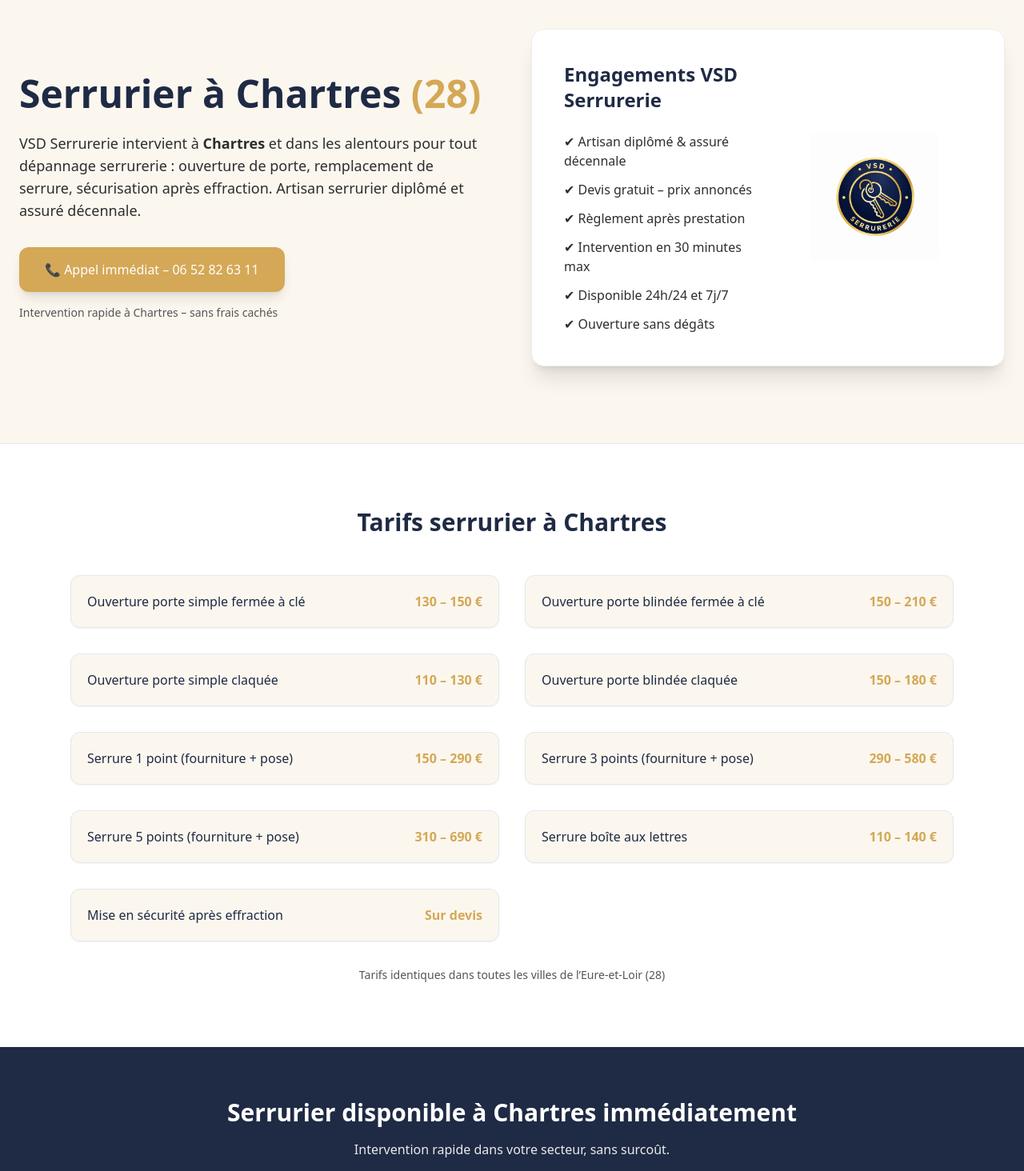
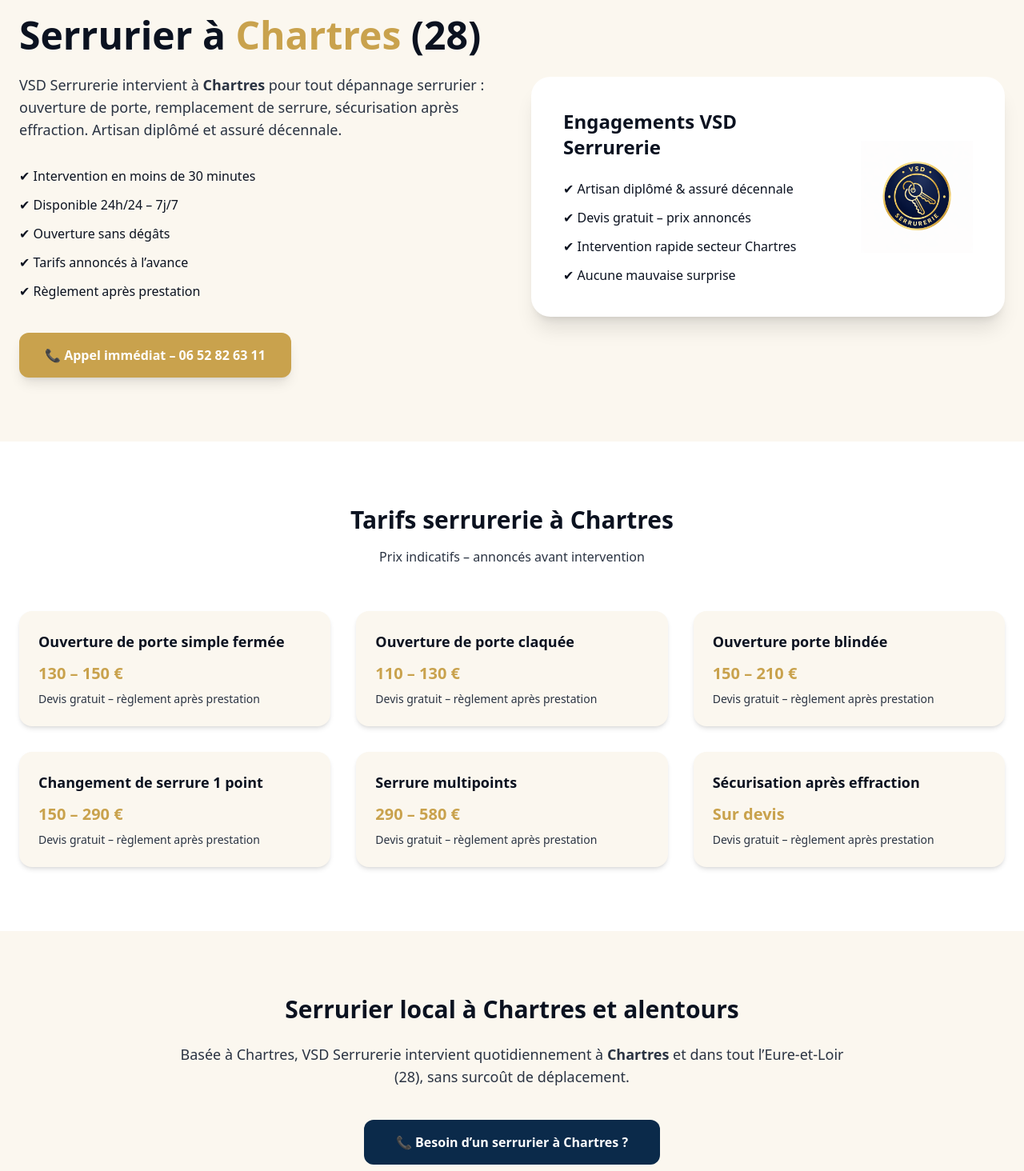
Before and after one commit to vsd-errurerie/vsd-serrurerie, a Next.js app: page /ville/chartres in a window 1280 px wide. Shown: the part 60-1524 px from the top of the page at 80% size. Built offline with nearby package versions, Linux system fonts and the light colour scheme.

Commit message:
Update page.jsx

```diff
--- a/app/ville/[ville]/page.jsx
+++ b/app/ville/[ville]/page.jsx
@@ -1,124 +1,152 @@
-export async function generateMetadata({ params }) {
-  const ville = params.ville
-    .replace("-", " ")
-    .replace(/\b\w/g, (l) => l.toUpperCase());
+"use client";
 
-  return {
-    title: `Serrurier à ${ville} (28) – Dépannage 24h/24 | VSD Serrurerie`,
-    description: `VSD Serrurerie intervient à ${ville} (28) pour tout dépannage serrurier : ouverture de porte, remplacement de serrure, sécurisation après effraction. Artisan diplômé, assuré décennale.`,
+import Image from "next/image";
+import Link from "next/link";
+
+const villesMap = {
+  chartres: "Chartres",
+  dreux: "Dreux",
+  chateaudun: "Châteaudun",
+  nogent_le_rotrou: "Nogent-le-Rotrou",
+  luce: "Lucé",
+  mainvilliers: "Mainvilliers",
+  vernouillet: "Vernouillet",
+  leves: "Lèves",
+  luisant: "Luisant",
+  maintenon: "Maintenon",
 };
-}
 
-export default function PageVille({ params }) {
-  const ville = params.ville
-    .replace("-", " ")
-    .replace(/\b\w/g, (l) => l.toUpperCase());
+export default function VillePage({ params }) {
+  const slug = params.ville;
+  const ville = villesMap[slug] || slug.replace("-", " ");
 
   return (
-    <main className="bg-[#fbf7ef]">
-
+    <main className="bg-[#fbf7ef] text-[#0b1220]">
       {/* HERO */}
-      <section className="max-w-7xl mx-auto px-6 py-24 grid md:grid-cols-2 gap-12 items-center">
+      <section className="max-w-7xl mx-auto px-6 py-20 grid md:grid-cols-2 gap-12 items-center">
         <div>
-          <h1 className="text-4xl md:text-5xl font-bold text-[#1f2a44] mb-6">
-            Serrurier à {ville} <span className="text-[#d4a856]">(28)</span>
+          <h1 className="text-4xl md:text-5xl font-extrabold leading-tight">
+            Serrurier à <span className="text-[#c9a24d]">{ville}</span> (28)
           </h1>
 
-          <p className="text-lg text-[#2e2e2e] max-w-xl mb-8">
-            VSD Serrurerie intervient à <strong>{ville}</strong> et dans les
-            alentours pour tout dépannage serrurerie : ouverture de porte,
-            remplacement de serrure, sécurisation après effraction.
-            Artisan serrurier diplômé et assuré décennale.
+          <p className="mt-6 text-lg text-[#2a3342]">
+            VSD Serrurerie intervient à <strong>{ville}</strong> pour tout
+            dépannage serrurier : ouverture de porte, remplacement de serrure,
+            sécurisation après effraction. Artisan diplômé et assuré
+            décennale.
           </p>
+
+          <ul className="mt-8 space-y-3 text-base">
+            <li>✔ Intervention en moins de 30 minutes</li>
+            <li>✔ Disponible 24h/24 – 7j/7</li>
+            <li>✔ Ouverture sans dégâts</li>
+            <li>✔ Tarifs annoncés à l’avance</li>
+            <li>✔ Règlement après prestation</li>
+          </ul>
 
           <a
             href="tel:0652826311"
-            className="inline-flex items-center gap-2 bg-[#d4a856] text-white px-8 py-4 rounded-xl shadow-lg hover:opacity-90 transition"
+            className="inline-flex items-center gap-3 mt-10 bg-[#c9a24d] hover:bg-[#b8943f] text-white font-semibold px-8 py-4 rounded-xl shadow-lg transition"
           >
             📞 Appel immédiat – 06 52 82 63 11
           </a>
-
-          <p className="mt-4 text-sm text-[#555]">
-            Intervention rapide à {ville} – sans frais cachés
-          </p>
         </div>
 
-        {/* ENGAGEMENTS + LOGO */}
-        <div className="bg-white rounded-2xl shadow-xl p-10 border border-[#eee] grid grid-cols-1 md:grid-cols-2 gap-6 items-center">
-          <div>
-            <h2 className="text-2xl font-bold text-[#1f2a44] mb-6">
+        {/* ENGAGEMENTS */}
+        <div className="bg-white rounded-3xl shadow-xl p-10 flex flex-col md:flex-row items-center gap-8">
+          <div className="flex-1">
+            <h2 className="text-2xl font-bold mb-6">
               Engagements VSD Serrurerie
             </h2>
-            <ul className="space-y-3 text-[#2e2e2e]">
+            <ul className="space-y-3 text-base">
               <li>✔ Artisan diplômé & assuré décennale</li>
               <li>✔ Devis gratuit – prix annoncés</li>
-              <li>✔ Règlement après prestation</li>
-              <li>✔ Intervention en 30 minutes max</li>
-              <li>✔ Disponible 24h/24 et 7j/7</li>
-              <li>✔ Ouverture sans dégâts</li>
+              <li>✔ Intervention rapide secteur {ville}</li>
+              <li>✔ Aucune mauvaise surprise</li>
             </ul>
           </div>
 
-          <div className="flex justify-center">
-            <img
+          <Image
             src="/logo.png"
             alt="VSD Serrurerie"
-              className="w-40 h-auto"
+            width={140}
+            height={140}
+            className="shrink-0"
+          />
+        </div>
+      </section>
+
+      {/* TARIFS */}
+      <section className="bg-white py-20">
+        <div className="max-w-7xl mx-auto px-6">
+          <h2 className="text-3xl font-extrabold text-center">
+            Tarifs serrurerie à {ville}
+          </h2>
+          <p className="text-center mt-4 text-[#2a3342]">
+            Prix indicatifs – annoncés avant intervention
+          </p>
+
+          <div className="grid md:grid-cols-2 lg:grid-cols-3 gap-8 mt-14">
+            <Tarif
+              title="Ouverture de porte simple fermée"
+              price="130 – 150 €"
+            />
+            <Tarif
+              title="Ouverture de porte claquée"
+              price="110 – 130 €"
+            />
+            <Tarif
+              title="Ouverture porte blindée"
+              price="150 – 210 €"
+            />
+            <Tarif
+              title="Changement de serrure 1 point"
+              price="150 – 290 €"
+            />
+            <Tarif
+              title="Serrure multipoints"
+              price="290 – 580 €"
+            />
+            <Tarif
+              title="Sécurisation après effraction"
+              price="Sur devis"
             />
           </div>
         </div>
       </section>
 
-      {/* TARIFS */}
-      <section className="bg-white py-20 border-t">
-        <div className="max-w-6xl mx-auto px-6">
-          <h2 className="text-3xl font-bold text-center text-[#1f2a44] mb-12">
-            Tarifs serrurier à {ville}
+      {/* ZONE LOCALE */}
+      <section className="py-20 bg-[#fbf7ef]">
+        <div className="max-w-4xl mx-auto px-6 text-center">
+          <h2 className="text-3xl font-extrabold">
+            Serrurier local à {ville} et alentours
           </h2>
+          <p className="mt-6 text-lg text-[#2a3342]">
+            Basée à Chartres, VSD Serrurerie intervient quotidiennement à{" "}
+            <strong>{ville}</strong> et dans tout l’Eure-et-Loir (28), sans
+            surcoût de déplacement.
+          </p>
 
-          <div className="grid md:grid-cols-2 gap-8">
-            {[
-              ["Ouverture porte simple fermée à clé", "130 – 150 €"],
-              ["Ouverture porte blindée fermée à clé", "150 – 210 €"],
-              ["Ouverture porte simple claquée", "110 – 130 €"],
-              ["Ouverture porte blindée claquée", "150 – 180 €"],
-              ["Serrure 1 point (fourniture + pose)", "150 – 290 €"],
-              ["Serrure 3 points (fourniture + pose)", "290 – 580 €"],
-              ["Serrure 5 points (fourniture + pose)", "310 – 690 €"],
-              ["Serrure boîte aux lettres", "110 – 140 €"],
-              ["Mise en sécurité après effraction", "Sur devis"],
-            ].map(([label, price]) => (
-              <div
-                key={label}
-                className="flex justify-between items-center bg-[#fbf7ef] p-5 rounded-xl shadow-sm border"
-              >
-                <span className="font-medium text-[#1f2a44]">{label}</span>
-                <span className="font-bold text-[#d4a856]">{price}</span>
-              </div>
-            ))}
-          </div>
-
-          <p className="text-center text-sm text-[#555] mt-8">
-            Tarifs identiques dans toutes les villes de l’Eure-et-Loir (28)
-          </p>
-        </div>
-      </section>
-
-      {/* CTA FINAL */}
-      <section className="bg-[#1f2a44] py-16 text-center text-white">
-        <h2 className="text-3xl font-bold mb-4">
-          Serrurier disponible à {ville} immédiatement
-        </h2>
-        <p className="mb-8 opacity-90">
-          Intervention rapide dans votre secteur, sans surcoût.
-        </p>
           <a
             href="tel:0652826311"
-          className="bg-[#d4a856] text-white px-10 py-4 rounded-xl shadow-lg hover:opacity-90 transition"
+            className="inline-block mt-10 bg-[#0b2a4a] hover:bg-[#091f36] text-white font-semibold px-10 py-4 rounded-xl transition"
           >
-          📞 Appeler maintenant
+            📞 Besoin d’un serrurier à {ville} ?
           </a>
+        </div>
       </section>
     </main>
   );
 }
+
+function Tarif({ title, price }) {
+  return (
+    <div className="bg-[#fbf7ef] rounded-2xl p-6 shadow-md">
+      <h3 className="font-bold text-lg">{title}</h3>
+      <p className="mt-3 text-[#c9a24d] font-extrabold text-xl">{price}</p>
+      <p className="mt-2 text-sm text-[#2a3342]">
+        Devis gratuit – règlement après prestation
+      </p>
+    </div>
+  );
+}
```
Lines whose indentation alone changed are shown as unchanged.
